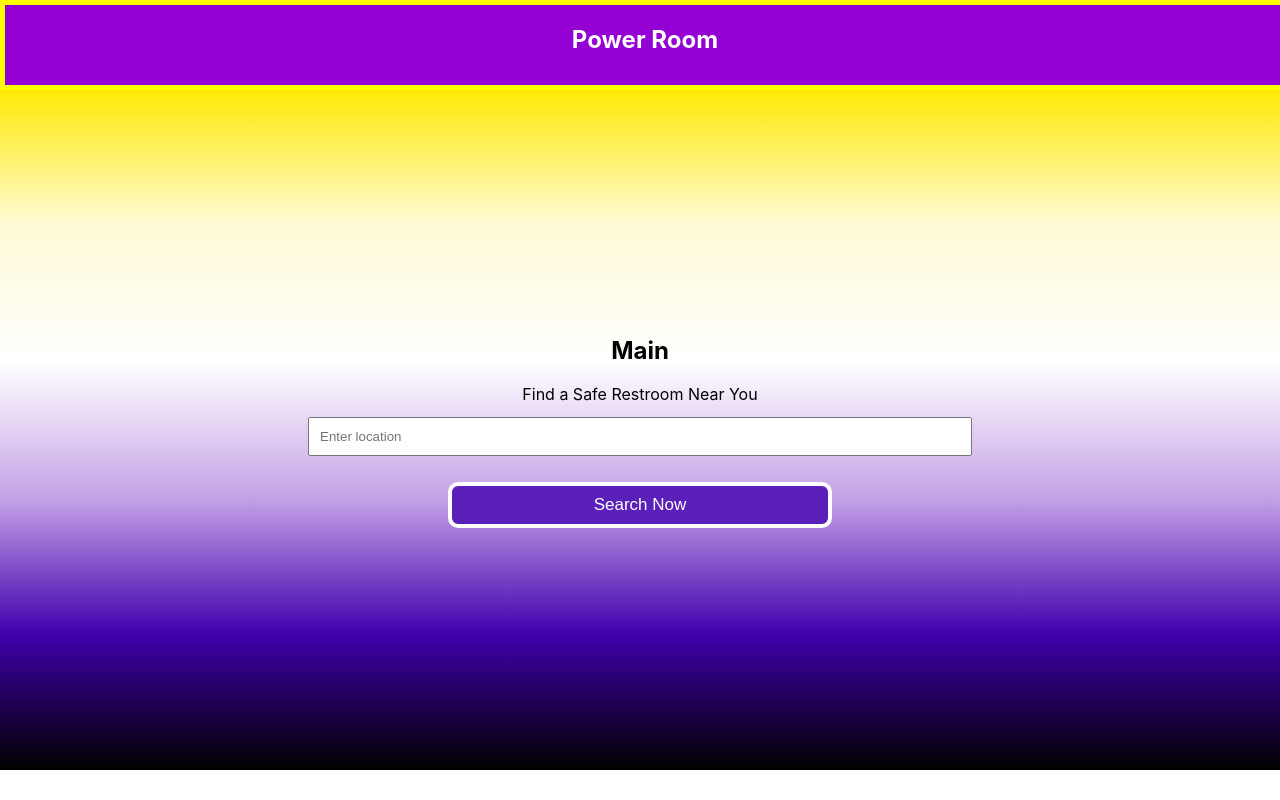
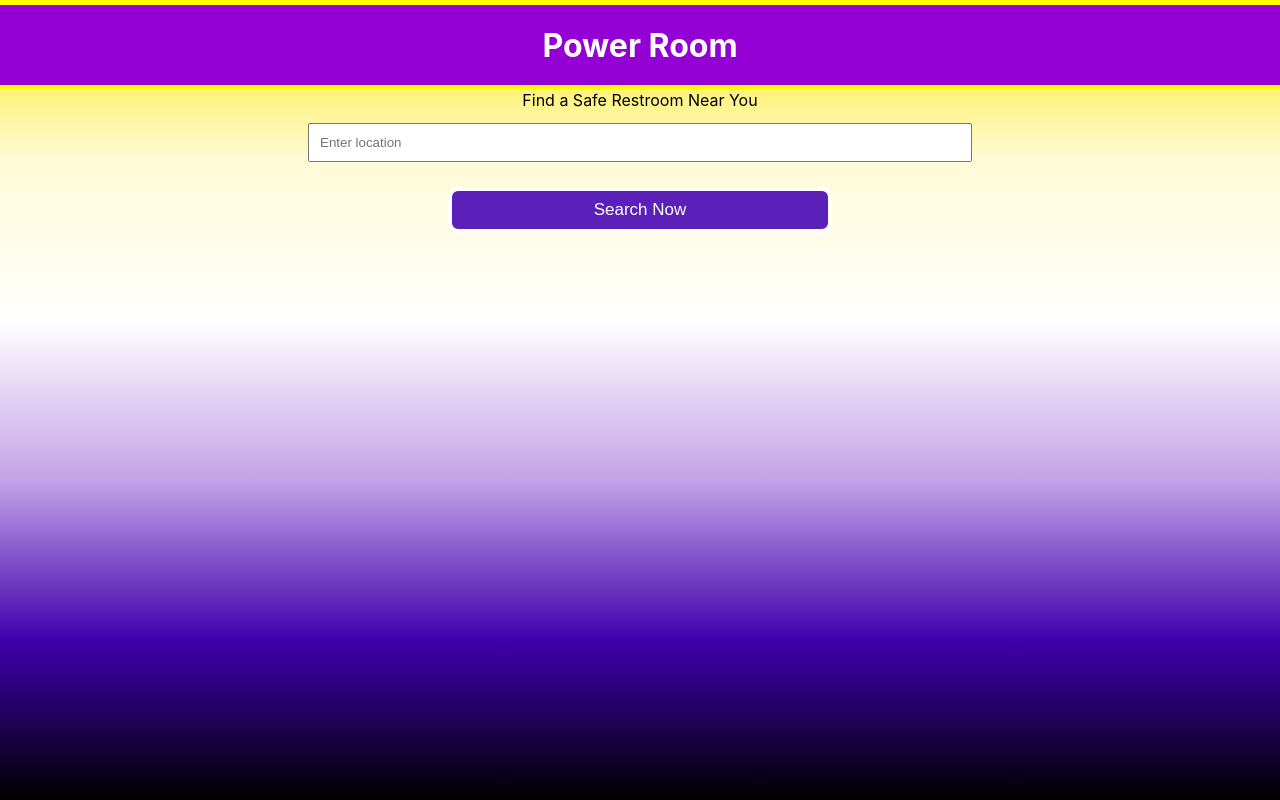
Before and after one commit to Gabby-Recny/power-room, a React (Create React App) app: page / in a window 1280 px wide. Built offline with nearby package versions, Linux system fonts and the light colour scheme.

Commit message:
Remove Main component and refactor landing page

```diff
--- a/src/App.js
+++ b/src/App.js
@@ -1,14 +1,13 @@
 import './App.scss';
 import Header from './Components/Header/Header';
-import Main from './Components/Main/Main';
+import Search from './Components/Search/Search';
 
-function App() {
+const App = () => {
   return (
-    <section className='app'>
+    <main className='main-page non-binary-gradient'>
       <Header />
-      <Main />
-
-    </section>
+      <Search/>
+    </main>
   );
 }
 
--- a/src/App.scss
+++ b/src/App.scss
@@ -1,38 +1,38 @@
-.App {
-  text-align: center;
-}
-
-.App-logo {
-  height: 40vmin;
-  pointer-events: none;
-}
-
-@media (prefers-reduced-motion: no-preference) {
-  .App-logo {
-    animation: App-logo-spin infinite 20s linear;
-  }
-}
-
-.App-header {
-  background-color: #282c34;
-  min-height: 100vh;
+.main-page {
+  width: 100vw;
+  height: 100vh;
   display: flex;
   flex-direction: column;
   align-items: center;
-  justify-content: center;
-  font-size: calc(10px + 2vmin);
-  color: white;
 }
 
-.App-link {
-  color: #61dafb;
+.transgender-gradient {
+background-image: linear-gradient(
+  0deg,
+  hsl(189deg 100% 78%) 0%,
+  hsl(198deg 100% 81%) 9%,
+  hsl(246deg 100% 91%) 18%,
+  hsl(299deg 100% 88%) 27%,
+  hsl(300deg 100% 93%) 36%,
+  hsl(300deg 100% 98%) 45%,
+  hsl(300deg 100% 98%) 55%,
+  hsl(300deg 100% 93%) 64%,
+  hsl(299deg 100% 88%) 73%,
+  hsl(246deg 100% 91%) 82%,
+  hsl(198deg 100% 81%) 91%,
+  hsl(189deg 100% 78%) 100%
+);
+
 }
 
-@keyframes App-logo-spin {
-  from {
-    transform: rotate(0deg);
-  }
-  to {
-    transform: rotate(360deg);
-  }
+.non-binary-gradient {
+background-image: linear-gradient(
+180deg,
+hsl(55deg 100% 51%) 0%,
+hsl(53deg 100% 92%) 20%,
+hsl(300deg 100% 100%) 40%,
+hsl(270deg 59% 77%) 60%,
+hsl(262deg 100% 34%) 80%,
+hsl(0deg 0% 0%) 100%
+);
 }
--- a/src/Components/Main/Main.js
+++ /dev/null
@@ -1,14 +0,0 @@
-import React from "react";
-import './Main.scss';
-import Search from "../Search/Search";
-
-const Main = () => {
-    return (
-        <section className='main-page non-binary-gradient'>
-            <h2>Main</h2>
-            <Search />
-        </section>
-    )
-}
-
-export default Main;
--- a/src/Components/Main/Main.scss
+++ /dev/null
@@ -1,39 +0,0 @@
-.main-page {
-    width: 100vw;
-    height: 85vh;
-    display: flex;
-    flex-direction: column;
-    justify-content: center;
-    align-items: center;
-}
-
-.transgender-gradient {
-  background-image: linear-gradient(
-    0deg,
-    hsl(189deg 100% 78%) 0%,
-    hsl(198deg 100% 81%) 9%,
-    hsl(246deg 100% 91%) 18%,
-    hsl(299deg 100% 88%) 27%,
-    hsl(300deg 100% 93%) 36%,
-    hsl(300deg 100% 98%) 45%,
-    hsl(300deg 100% 98%) 55%,
-    hsl(300deg 100% 93%) 64%,
-    hsl(299deg 100% 88%) 73%,
-    hsl(246deg 100% 91%) 82%,
-    hsl(198deg 100% 81%) 91%,
-    hsl(189deg 100% 78%) 100%
-  );
-
-}
-
-.non-binary-gradient {
-  background-image: linear-gradient(
-  180deg,
-  hsl(55deg 100% 51%) 0%,
-  hsl(53deg 100% 92%) 20%,
-  hsl(300deg 100% 100%) 40%,
-  hsl(270deg 59% 77%) 60%,
-  hsl(262deg 100% 34%) 80%,
-  hsl(0deg 0% 0%) 100%
-);
-}
--- a/src/Components/Search/Search.scss
+++ b/src/Components/Search/Search.scss
@@ -55,3 +55,8 @@
         transition: 0.4s all;
     }
 }
+
+.shadow-drop-2-center {
+	-webkit-animation: shadow-drop-2-center 0.5s cubic-bezier(0.250, 0.460, 0.450, 0.940) both;
+	        animation: shadow-drop-2-center 0.5s cubic-bezier(0.250, 0.460, 0.450, 0.940) both;
+}
--- a/src/SASS/base.scss
+++ b/src/SASS/base.scss
@@ -0,0 +1 @@
+@import 'reset.scss'
--- /dev/null
+++ b/src/SASS/reset.scss
@@ -0,0 +1,43 @@
+html, body, div, span, applet, object, iframe,
+h1, h2, h3, h4, h5, h6, p, blockquote, pre,
+a, abbr, acronym, address, big, cite, code,
+del, dfn, em, img, ins, kbd, q, s, samp,
+small, strike, strong, sub, sup, tt, var,
+b, u, i, center,
+dl, dt, dd, ol, ul, li,
+fieldset, form, label, legend,
+table, caption, tbody, tfoot, thead, tr, th, td,
+article, aside, canvas, details, embed,
+figure, figcaption, footer, header, hgroup,
+menu, nav, output, ruby, section, summary,
+time, mark, audio, video {
+	margin: 0;
+	padding: 0;
+	border: 0;
+	font-size: 100%;
+	font: inherit;
+	vertical-align: baseline;
+}
+/* HTML5 display-role reset for older browsers */
+article, aside, details, figcaption, figure,
+footer, header, hgroup, menu, nav, section {
+	display: block;
+}
+body {
+	line-height: 1;
+}
+ol, ul {
+	list-style: none;
+}
+blockquote, q {
+	quotes: none;
+}
+blockquote:before, blockquote:after,
+q:before, q:after {
+	content: '';
+	content: none;
+}
+table {
+	border-collapse: collapse;
+	border-spacing: 0;
+}
```
Also changed, not shown: src/Components/Search/Search.js (line endings or trailing spaces).
